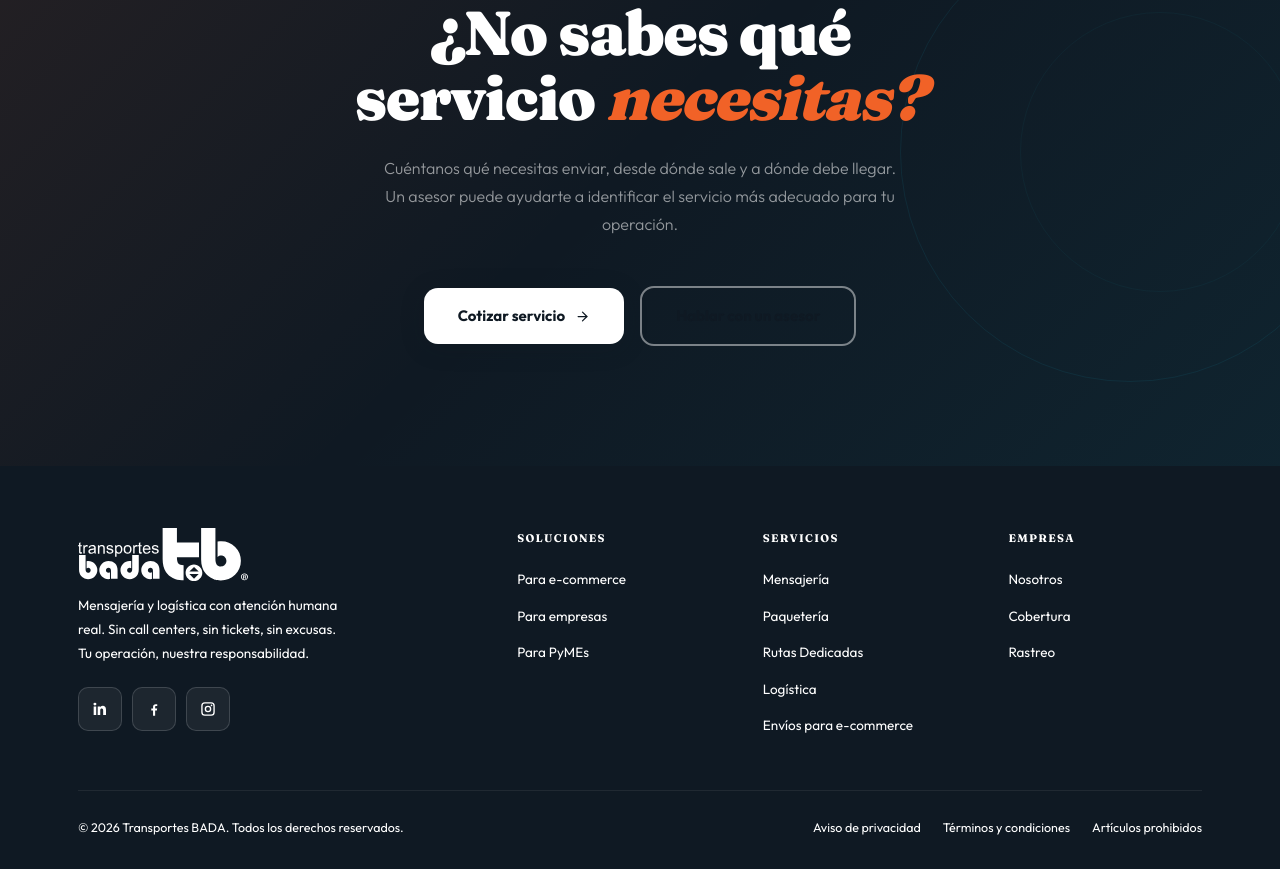
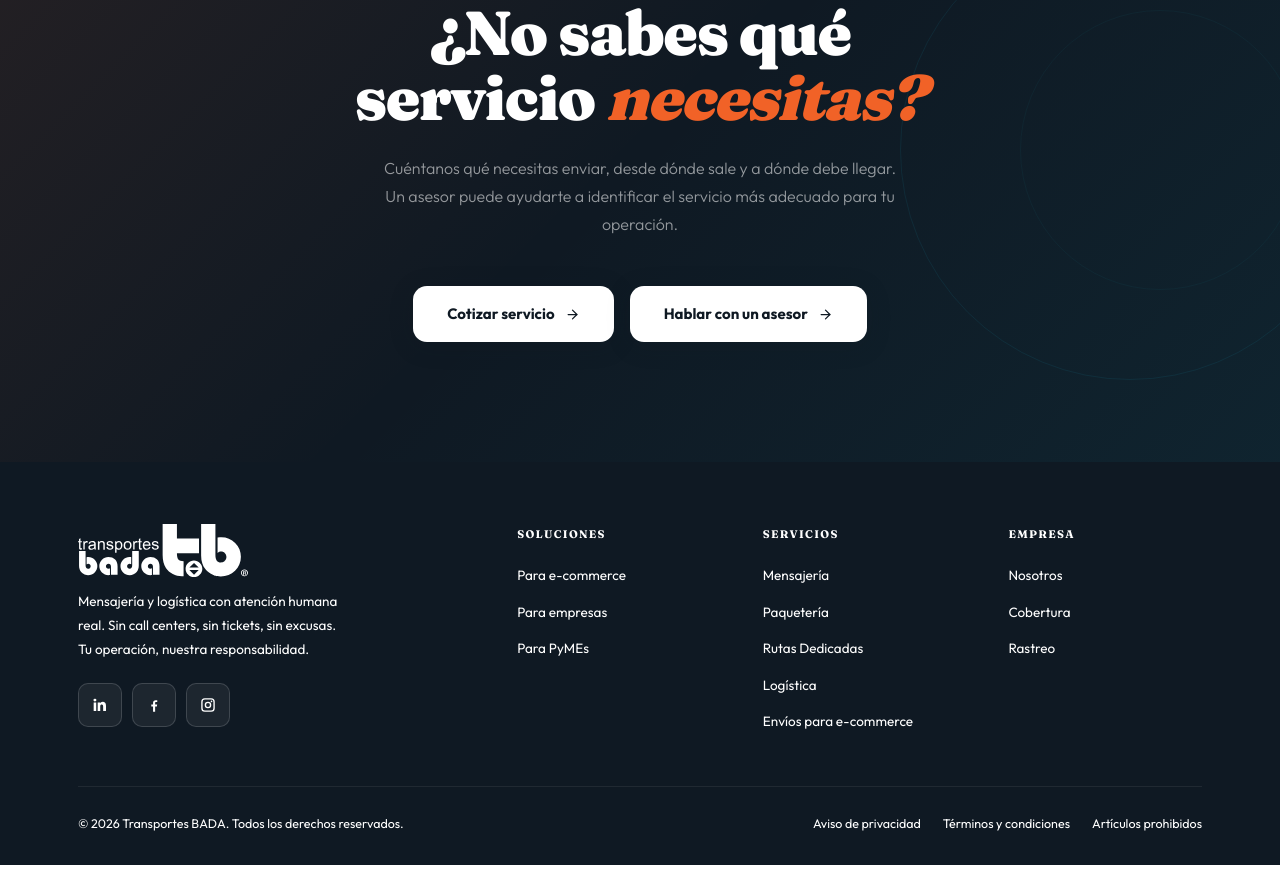
Before and after one commit to carloshdezg/bada, a Next.js app: page /servicios in a window 1280 px wide. Shown: the part 4798-5667 px from the top of the page. Built offline with nearby package versions, Linux system fonts and the light colour scheme; no server answers.

Commit message:
texto blanco en botones

```diff
--- a/app/cobertura/page.tsx
+++ b/app/cobertura/page.tsx
@@ -791,13 +791,14 @@ export default function CoberturaPage() {
                 rel="noopener noreferrer"
                 aria-label="Hablar con un asesor por WhatsApp (abre en nueva pestaña)"
                 className="inline-flex items-center gap-[10px]
-                           text-[15px] font-bold text-[#ffffff]
+                           text-[15px] font-bold text-brand-orange bg-white
                            px-[34px] py-4 rounded-[14px]
-                           border-2 border-[rgba(255,255,255,.40)]
-                           hover:bg-[rgba(255,255,255,.10)] hover:border-[rgba(255,255,255,.60)] hover:-translate-y-px
+                           shadow-[0_4px_24px_rgba(15,25,35,0.18)]
+                           hover:-translate-y-px hover:shadow-[0_8px_32px_rgba(15,25,35,0.22)]
                            transition-all duration-[250ms]"
               >
                 Hablar con un asesor
+                <ArrowRight className="w-[15px] h-[15px]" aria-hidden="true" />
               </a>
             </div>
 
--- a/app/nosotros/page.tsx
+++ b/app/nosotros/page.tsx
@@ -775,13 +775,14 @@ export default function NosotrosPage() {
                 rel="noopener noreferrer"
                 aria-label="Hablar con un asesor por WhatsApp (abre en nueva pestaña)"
                 className="inline-flex items-center gap-[10px]
-                           text-[15px] font-bold text-[#ffffff]
+                           text-[15px] font-bold text-brand-orange bg-white
                            px-[34px] py-4 rounded-[14px]
-                           border-2 border-[rgba(255,255,255,.40)]
-                           hover:bg-[rgba(255,255,255,.10)] hover:border-[rgba(255,255,255,.60)] hover:-translate-y-px
+                           shadow-[0_4px_24px_rgba(15,25,35,0.18)]
+                           hover:-translate-y-px hover:shadow-[0_8px_32px_rgba(15,25,35,0.22)]
                            transition-all duration-[250ms]"
               >
                 Hablar con un asesor
+                <ArrowRight className="w-[15px] h-[15px]" aria-hidden="true" />
               </a>
             </div>
 
--- a/app/servicios/page.tsx
+++ b/app/servicios/page.tsx
@@ -269,13 +269,14 @@ export default function ServiciosPage() {
                 rel="noopener noreferrer"
                 aria-label="Hablar con un asesor por WhatsApp (abre en nueva pestaña)"
                 className="inline-flex items-center gap-[10px]
-                           text-[15px] font-bold text-[#ffffff]
+                           text-[15px] font-bold text-brand-orange bg-white
                            px-[34px] py-4 rounded-[14px]
-                           border-2 border-[rgba(255,255,255,.45)]
-                           hover:bg-[rgba(255,255,255,.10)] hover:border-[rgba(255,255,255,.65)] hover:-translate-y-px
+                           shadow-[0_4px_24px_rgba(15,25,35,0.18)]
+                           hover:-translate-y-px hover:shadow-[0_8px_32px_rgba(15,25,35,0.22)]
                            transition-all duration-[250ms]"
               >
                 Hablar con un asesor
+                <ArrowRight className="w-[15px] h-[15px]" aria-hidden="true" />
               </a>
             </div>
           </div>
```
